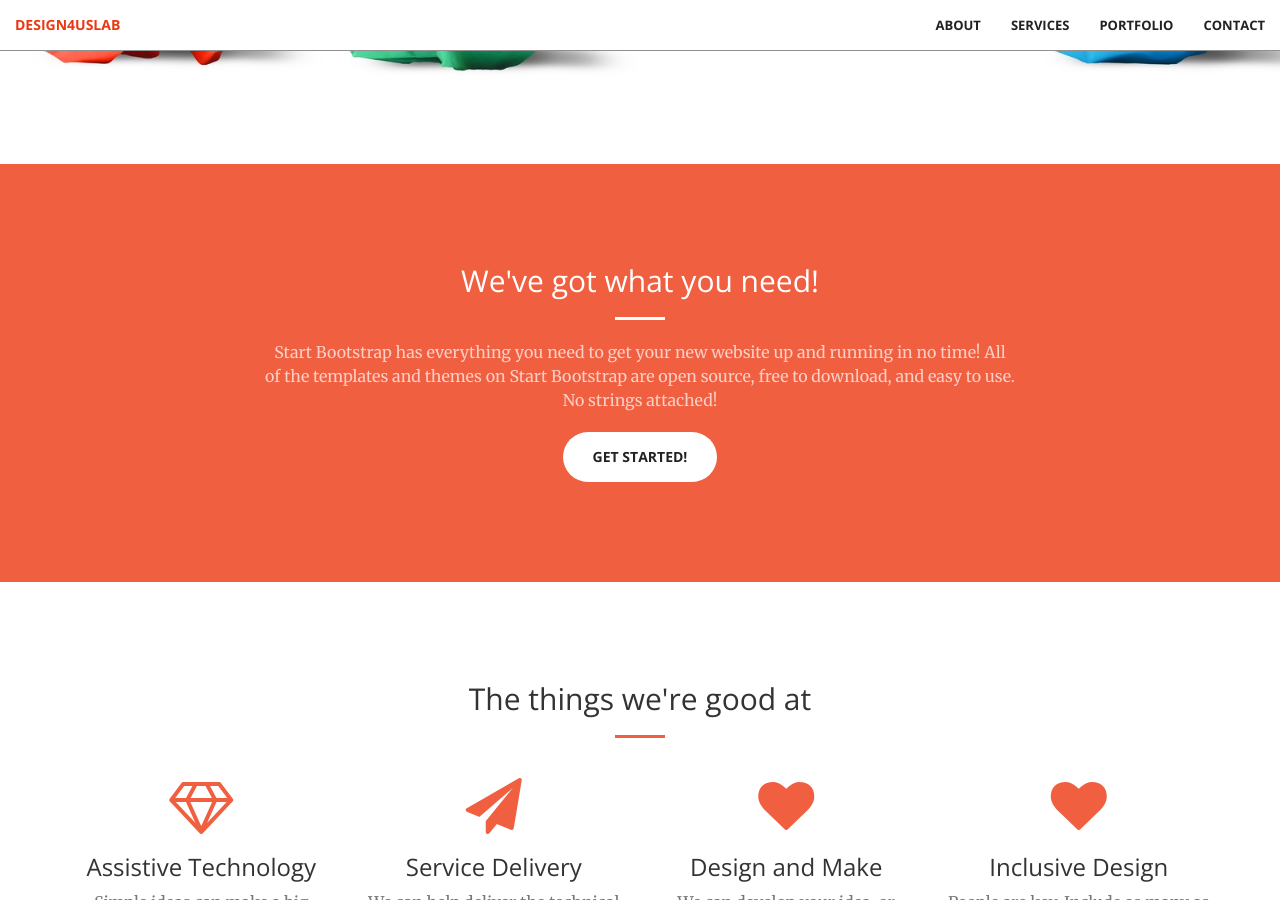
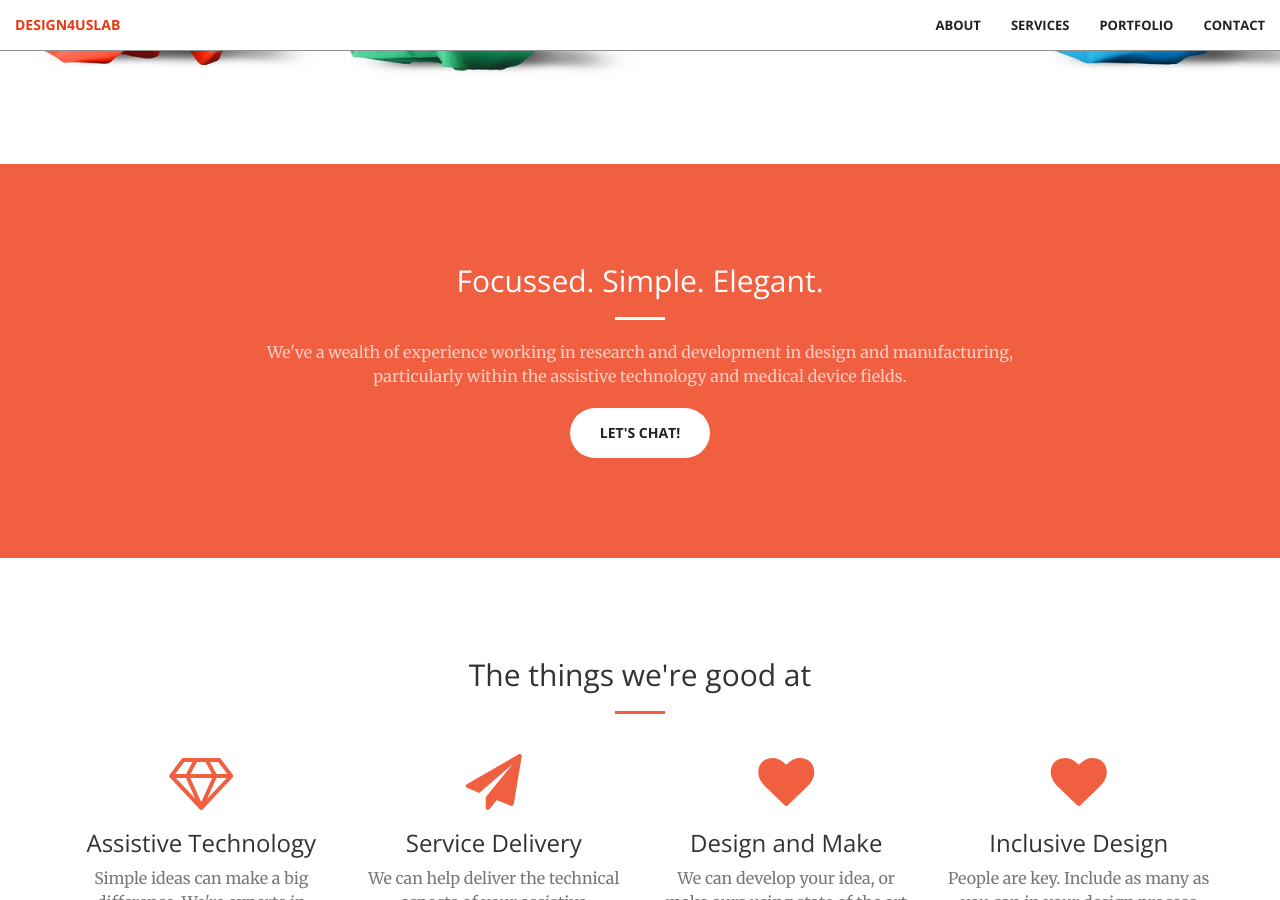
Before and after one commit to paulhewett/website-d4ul-com, a Jekyll site: the page built from index.html, in a window 1280 px wide and 900 px high, scrolled down 736 px. Built offline with Jekyll 4.4.1, drawn with Linux system fonts in a browser that asks for light colours.

Commit message:
Update call-to-action.html

```diff
--- a/_includes/call-to-action.html
+++ b/_includes/call-to-action.html
@@ -2,10 +2,10 @@
     <div class="container">
         <div class="row">
             <div class="col-lg-8 col-lg-offset-2 text-center">
-                <h2 class="section-heading">We've got what you need!</h2>
+                <h2 class="section-heading">Focussed. Simple. Elegant.</h2>
                 <hr class="light">
-                <p class="text-faded">Start Bootstrap has everything you need to get your new website up and running in no time! All of the templates and themes on Start Bootstrap are open source, free to download, and easy to use. No strings attached!</p>
-                <a href="#" class="btn btn-default btn-xl">Get Started!</a>
+                <p class="text-faded">We've a wealth of experience working in research and development in design and manufacturing, particularly within the assistive technology and medical device fields.</p>
+                <a href="#" class="btn btn-default btn-xl">Let's chat!</a>
             </div>
         </div>
     </div>
```
